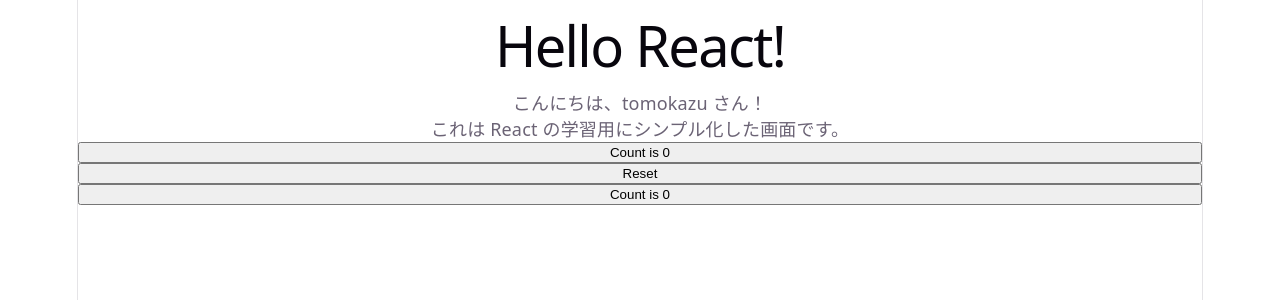
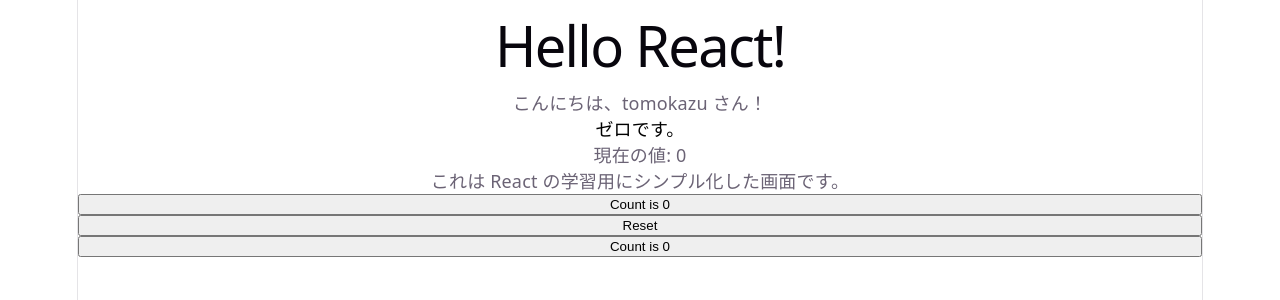
Before and after one commit to hiratatomokazumdis-bit/reactpractice, a React (Vite) app in the folder my-react-app/: page / in a window 1280 px wide. Shown: the top 300 px of the page. Built offline with nearby package versions, Linux system fonts and the light colour scheme.

Commit message:
messageとcolorを追加

```diff
--- a/my-react-app/src/App.jsx
+++ b/my-react-app/src/App.jsx
@@ -3,12 +3,28 @@
 
 function App() {
   const [count, setCount] = useState(0)
+  // 文言と色を count から決める
+  const message =
+    count > 0
+      ? 'プラスの値です'
+      : count < 0
+        ? 'マイナスの値です'
+        : 'ゼロです。'
+    const color =
+      count > 0
+        ? 'green'
+        : count < 0
+          ? 'red'
+          : 'black'
 
   return (
     <>
       <h1>Hello React!</h1>
 
       <Hello name="tomokazu" />
+
+      <p style={{ color: color }}>{message}</p>
+      <p>現在の値: {count}</p>
 
       <p>これは React の学習用にシンプル化した画面です。</p>
 
```
